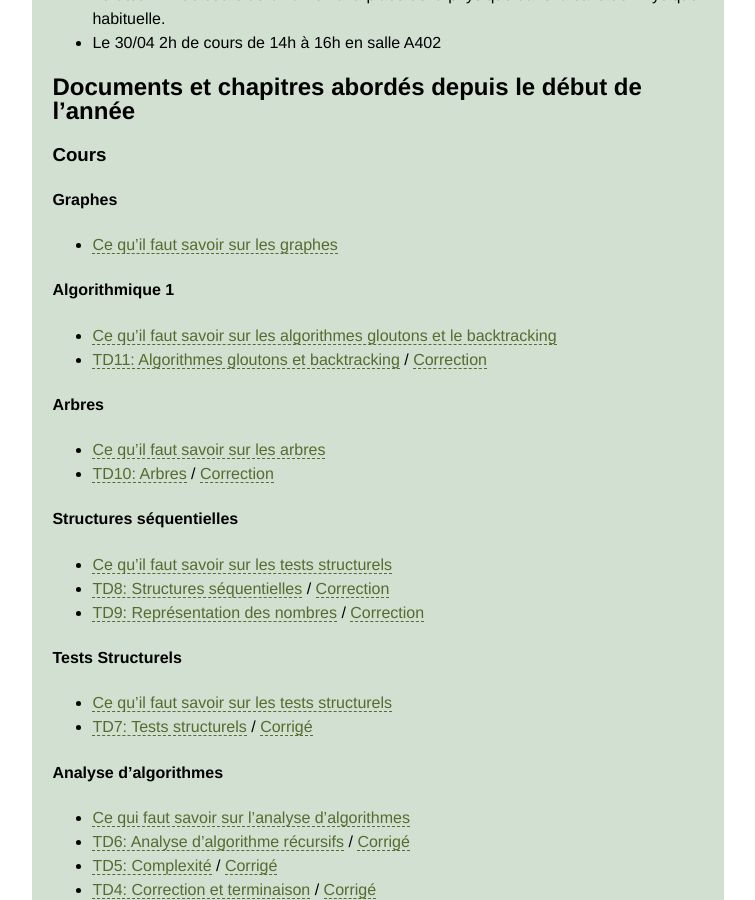
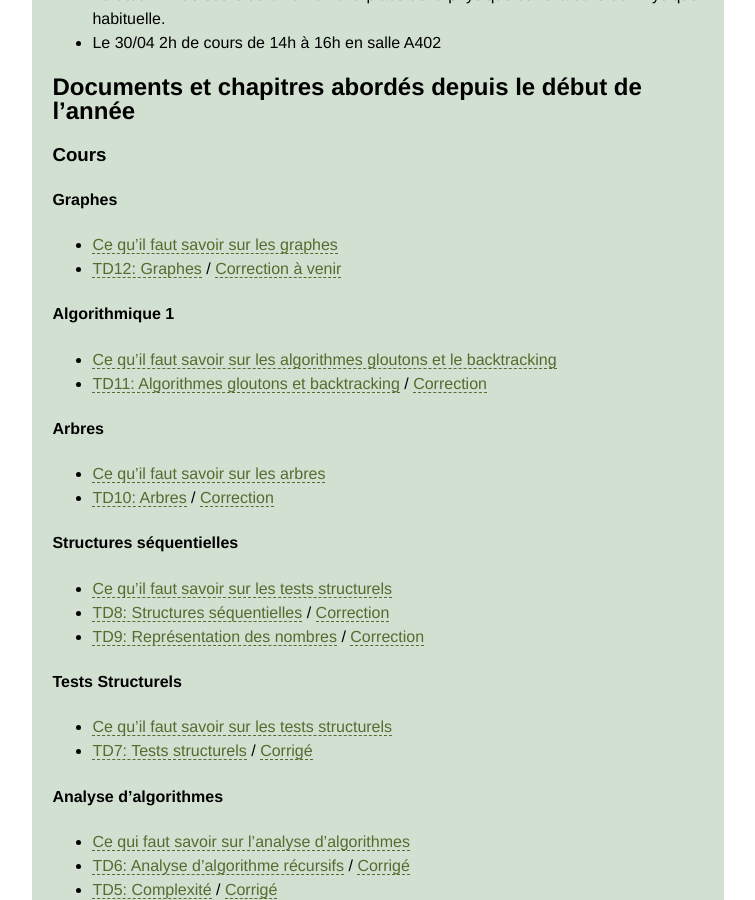
Before and after one commit to VladislavTempez/Vladislavtempez.github.io, a Jekyll site: the page built from pages/mp2i.md, in a window 1280 px wide and 900 px high, scrolled down 325 px. Shown: the whole window, without its empty margins (262-1017 px from the left). Built offline with Jekyll 4.4.1, drawn with Linux system fonts in a browser that asks for light colours.

Commit message:
TD Graphes

```diff
--- a/pages/mp2i.md
+++ b/pages/mp2i.md
@@ -15,6 +15,7 @@ description: Vladislav Tempez - Enseignement - MP2I - Informatique
 
 #### Graphes
 - [Ce qu'il faut savoir sur les graphes](https://nc-lycees.netocentre.fr/s/EWJ9ogRmHpGS8aX)
+- [TD12: Graphes](https://nc-lycees.netocentre.fr/s/FcWxMnKYAkMQbiM) / [Correction à venir]()
 
 #### Algorithmique 1
 - [Ce qu'il faut savoir sur les algorithmes gloutons et le backtracking](https://nc-lycees.netocentre.fr/s/X83xwBNJzpr9Gzb)
```
